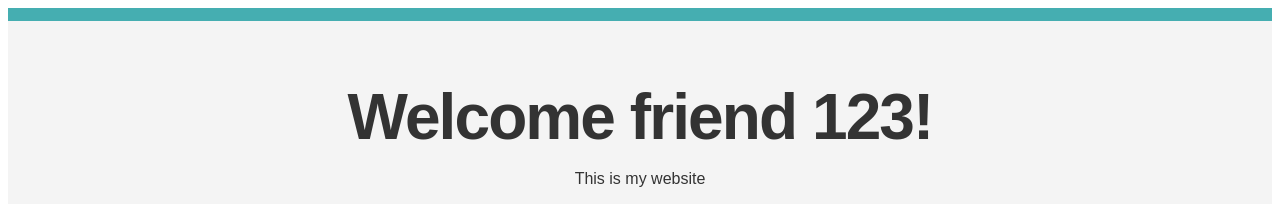
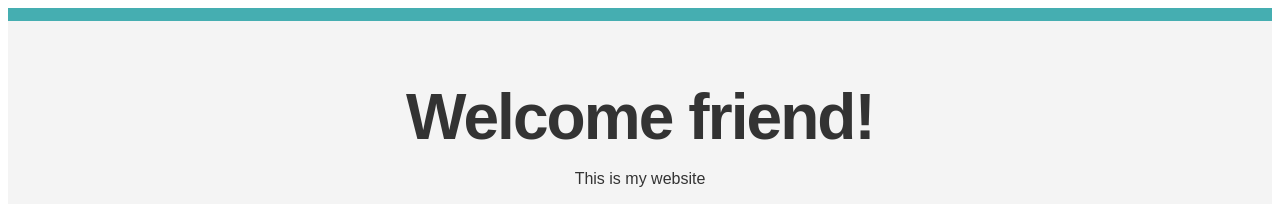
Before and after one commit to Wattenberger/testing-svelte, a Svelte app: page / in a window 1280 px wide. Shown: the top 204 px of the page. Built offline with nearby package versions, Linux system fonts and the light colour scheme.

Commit message:
Automatic update

```diff
--- a/src/App.svelte
+++ b/src/App.svelte
@@ -3,7 +3,7 @@
 </script>
 
 <main>
-	<h1>Welcome {name} 123!</h1>
+	<h1>Welcome {name}!</h1>
 	<p>This is my website</p>
     <img src="https://images.unsplash.com/photo-1587300003388-59208cc962cb?ixlib=rb-1.2.1&ixid=MnwxMjA3fDB8MHxwaG90by1wYWdlfHx8fGVufDB8fHx8&auto=format&fit=crop&w=2670&q=80" />
 </main>
```
